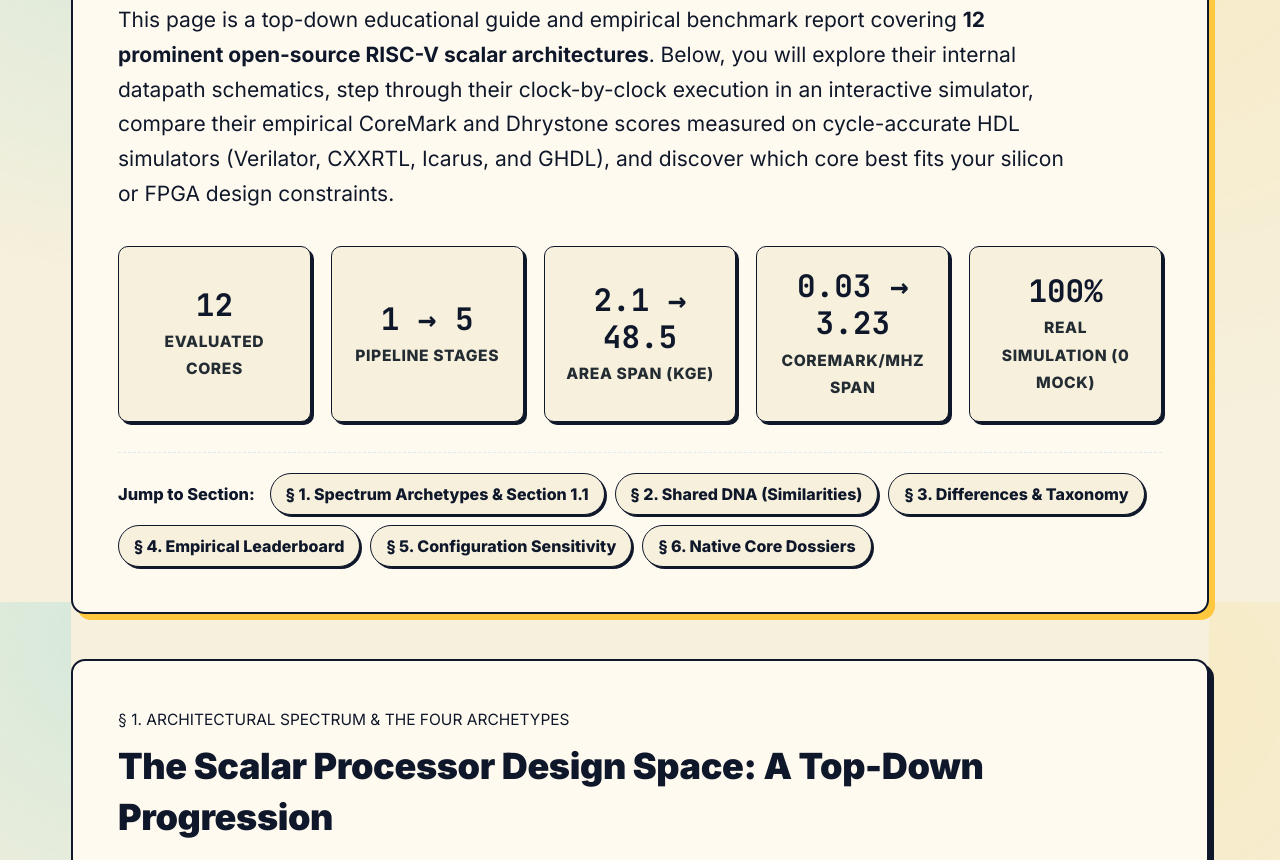
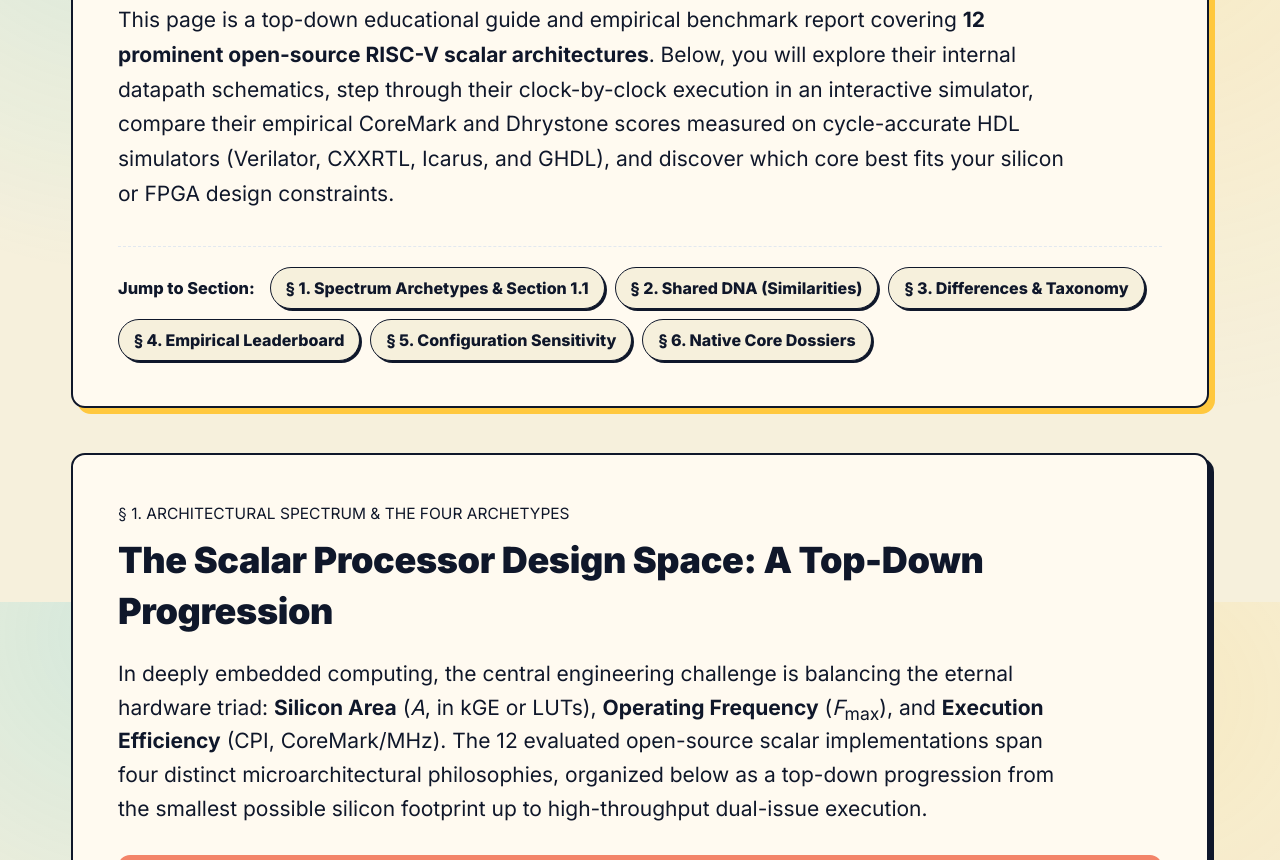
Before and after one commit to SCORE-CIRCUITS/score-circuits.github.io, an Astro site: page /mcu-scalar in a window 1280 px wide. Shown: the part 998-1858 px from the top of the page. Built offline with nearby package versions, Linux system fonts and the light colour scheme; Astro itself is replaced by a stand-in of ours; no server answers.

Commit message:
feat(mcu-scalar): remove hero stats deck per user request

```diff
--- a/src/pages/mcu-scalar/index.astro
+++ b/src/pages/mcu-scalar/index.astro
@@ -682,30 +682,6 @@ const bespokeDossiers = [
       </p>
     </div>
 
-    <!-- Key Metrics Stats Deck -->
-    <div class="hero-stats-deck">
-      <div class="hero-stat-card">
-        <span class="stat-num">12</span>
-        <span class="stat-lbl">Evaluated Cores</span>
-      </div>
-      <div class="hero-stat-card">
-        <span class="stat-num">1 &rarr; 5</span>
-        <span class="stat-lbl">Pipeline Stages</span>
-      </div>
-      <div class="hero-stat-card">
-        <span class="stat-num">2.1 &rarr; 48.5</span>
-        <span class="stat-lbl">Area Span (kGE)</span>
-      </div>
-      <div class="hero-stat-card">
-        <span class="stat-num">0.03 &rarr; 3.23</span>
-        <span class="stat-lbl">CoreMark/MHz Span</span>
-      </div>
-      <div class="hero-stat-card">
-        <span class="stat-num">100%</span>
-        <span class="stat-lbl">Real Simulation (0 Mock)</span>
-      </div>
-    </div>
-
     <!-- Quick Navigation Jump Bar -->
     <div class="core-jump-bar">
       <span class="jump-label">Jump to Section:</span>
@@ -2126,43 +2102,6 @@ VeeR EL2          &amp; 4-Stage Dual-Issue        &amp; RV32IMC      &amp; 2.56
     margin-bottom: 1.5rem;
   }
 
-  /* Hero Stats Deck */
-  .hero-stats-deck {
-    display: grid;
-    grid-template-columns: repeat(auto-fit, minmax(160px, 1fr));
-    gap: 1rem;
-    margin-bottom: 1.5rem;
-  }
-
-  .hero-stat-card {
-    background: var(--paper, #fdfbf7);
-    border: 1.5px solid var(--ink, #151b20);
-    border-radius: 10px;
-    box-shadow: 3px 3px 0px var(--ink, #151b20);
-    padding: 1rem;
-    text-align: center;
-    display: flex;
-    flex-direction: column;
-    justify-content: center;
-  }
-
-  .stat-num {
-    font-size: 1.55rem;
-    font-weight: 900;
-    font-family: var(--md-code-font, monospace);
-    color: var(--ink, #151b20);
-    line-height: 1.2;
-  }
-
-  .stat-lbl {
-    font-size: 0.78rem;
-    font-weight: 800;
-    color: var(--ink-light, #666);
-    text-transform: uppercase;
-    letter-spacing: 0.04em;
-    margin-top: 0.25rem;
-  }
-
   .core-jump-bar {
     display: flex;
     flex-wrap: wrap;
@@ -3296,10 +3235,6 @@ VeeR EL2          &amp; 4-Stage Dual-Issue        &amp; RV32IMC      &amp; 2.56
       padding: 1.5rem;
     }
 
-    .hero-stats-deck {
-      grid-template-columns: repeat(2, 1fr);
-    }
-
     .ladder-header {
       gap: 0.85rem;
     }
@@ -3432,19 +3367,6 @@ VeeR EL2          &amp; 4-Stage Dual-Issue        &amp; RV32IMC      &amp; 2.56
       font-size: 1.45rem;
     }
 
-    .hero-stats-deck {
-      grid-template-columns: 1fr 1fr;
-      gap: 0.6rem;
-    }
-
-    .stat-num {
-      font-size: 1.3rem;
-    }
-
-    .stat-lbl {
-      font-size: 0.7rem;
-    }
-
     .ladder-step {
       padding: 1.15rem;
     }
```
